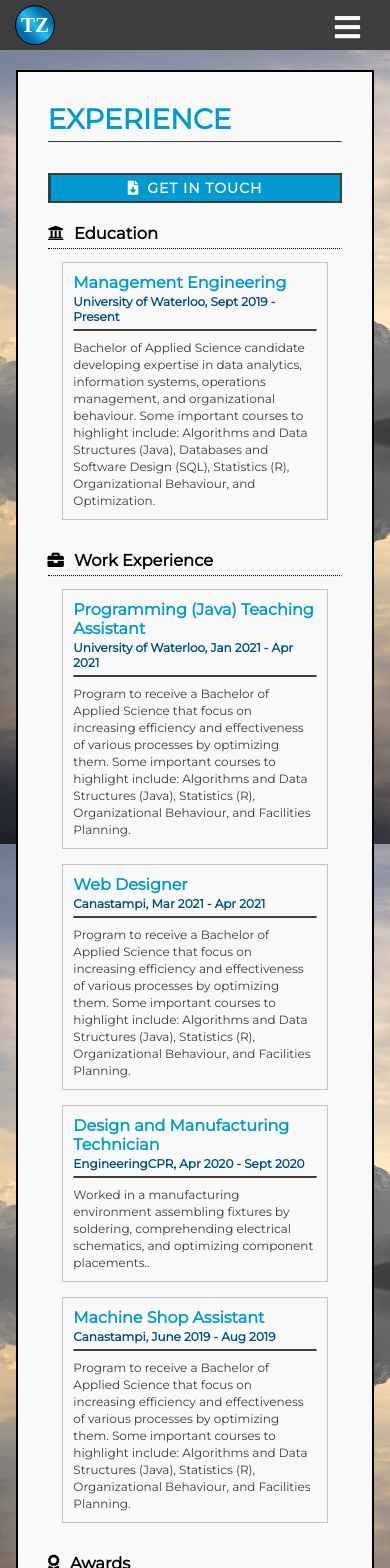
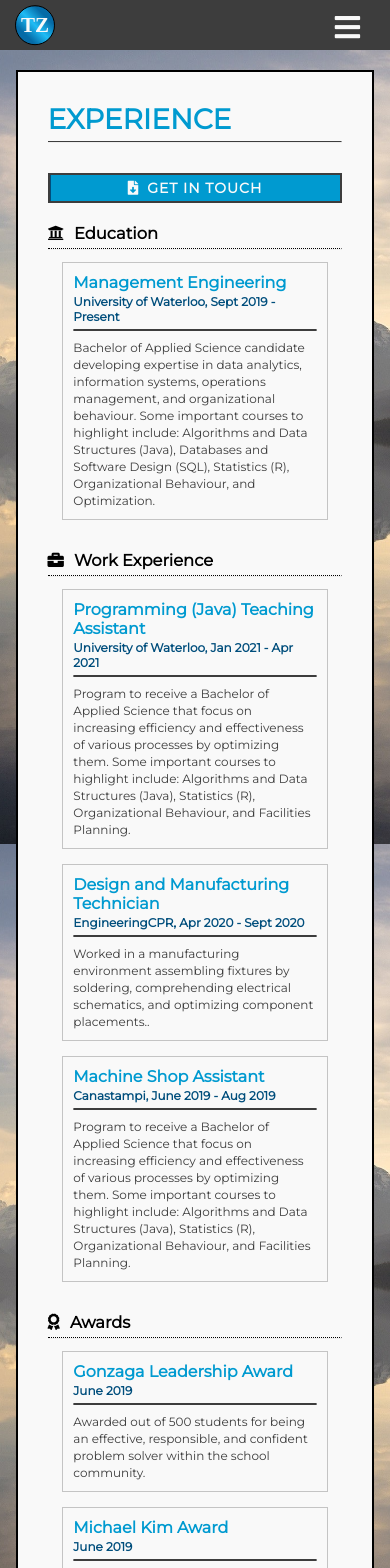
Before and after one commit to tzada8/troy-zada, a React (Create React App) app: page /experience in a window 390 px wide. Shown: the top 1568 px of the page. Built offline with nearby package versions, Linux system fonts and the light colour scheme; a web font is replaced by a local one.

Commit message:
visual updates

```diff
--- a/src/components/cards/content/blog/blog_card/BlogCard.css
+++ b/src/components/cards/content/blog/blog_card/BlogCard.css
@@ -52,7 +52,8 @@ img.blog-image:hover {
 }
 
 hr.horizontal-bar__blog-posts {
+   background: var(--GREY);
+   border: 2px solid var(--GREY);
    margin: 5px 0 30px 0;
-   border: 2px solid var(--GREY);
    border-radius: 5px;
 }
--- a/src/components/cards/content/experience/Experience.js
+++ b/src/components/cards/content/experience/Experience.js
@@ -24,12 +24,6 @@ function Experience() {
             title="Programming (Java) Teaching Assistant"
             company="University of Waterloo"
             duration=", Jan 2021 - Apr 2021"
-            description="Program to receive a Bachelor of Applied Science that focus on increasing efficiency and effectiveness of various processes by optimizing them. Some important courses to highlight include: Algorithms and Data Structures (Java), Statistics (R), Organizational Behaviour, and Facilities Planning"
-         />
-         <WorkCard
-            title="Web Designer"
-            company="Canastampi"
-            duration=", Mar 2021 - Apr 2021"
             description="Program to receive a Bachelor of Applied Science that focus on increasing efficiency and effectiveness of various processes by optimizing them. Some important courses to highlight include: Algorithms and Data Structures (Java), Statistics (R), Organizational Behaviour, and Facilities Planning"
          />
          <WorkCard
--- a/src/components/cards/content/experience/work_card/WorkCard.css
+++ b/src/components/cards/content/experience/work_card/WorkCard.css
@@ -19,7 +19,8 @@ div.work-card-container {
 }
 
 hr.horizontal-bar__work {
+   background: var(--GREY);
+   border: 1px solid var(--GREY);
    margin: 5px 0 8px 0;
-   border: 1px solid var(--GREY);
    border-radius: 5px;
 }
--- a/src/components/cards/content/portfolio/project_card/ProjectCard.css
+++ b/src/components/cards/content/portfolio/project_card/ProjectCard.css
@@ -58,7 +58,8 @@ img.project-image:hover {
 }
 
 hr.horizontal-bar__projects {
+   background: var(--GREY);
+   border: 2px solid var(--GREY);
    margin: 30px 0 15px 0;
-   border: 2px solid var(--GREY);
    border-radius: 5px;
 }
--- a/src/components/cards/content/portfolio/project_post/ProjectPost.css
+++ b/src/components/cards/content/portfolio/project_post/ProjectPost.css
@@ -5,7 +5,8 @@
 }
 
 hr.horizontal-bar__project-posts {
+   background: var(--GREY);
+   border: 2px solid var(--GREY);
    margin: 0 0 15px;
-   border: 2px solid var(--GREY);
    border-radius: 5px;
 }
--- a/src/components/cards/display_main/CreateCards.css
+++ b/src/components/cards/display_main/CreateCards.css
@@ -130,7 +130,6 @@ span.author {
 /* IF SCREEN IS MOBILE VERSION, THEN HAVE FOLLOWING STYLES */
 @media screen and (max-width: 480px) {
    .card-box {
-      margin: 70px 4%;
       width: 92%;
    }
 }
--- a/src/components/navbar/Navbar.css
+++ b/src/components/navbar/Navbar.css
@@ -145,7 +145,7 @@ nav {
       position: absolute;
       display: block;
       top: 20%;
-      right: 15px;
+      right: 30px;
       font-size: 29px;
       cursor: pointer;
    }
@@ -203,10 +203,6 @@ nav {
       transition: right 0.5s ease;
    }
 
-   .menu-icon {
-      right: 30px;
-   }
-
    .nav-links {
       display: block;
       text-align: center;
```
